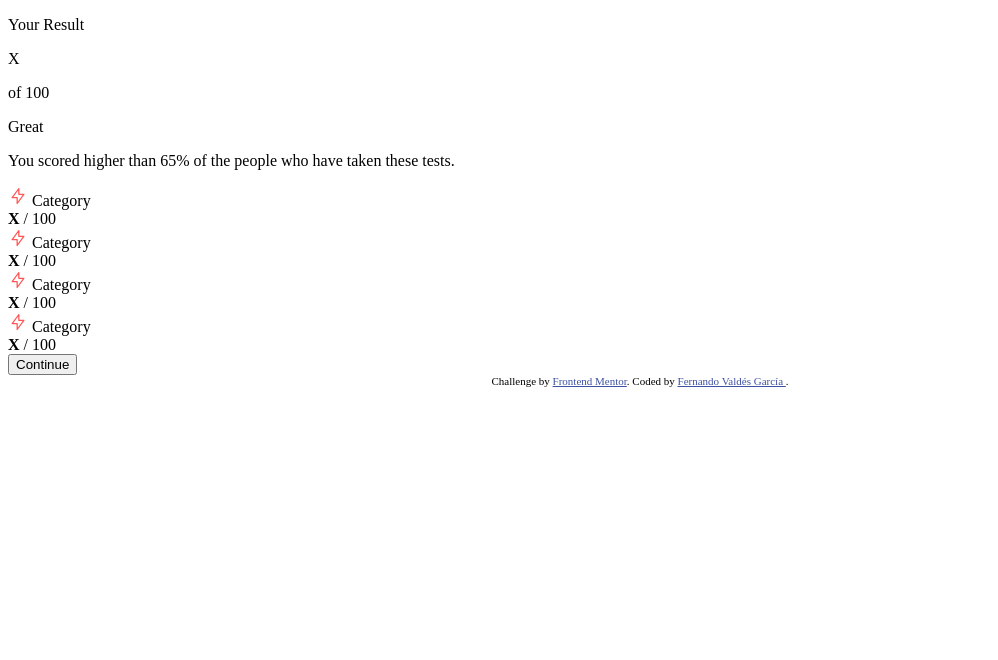
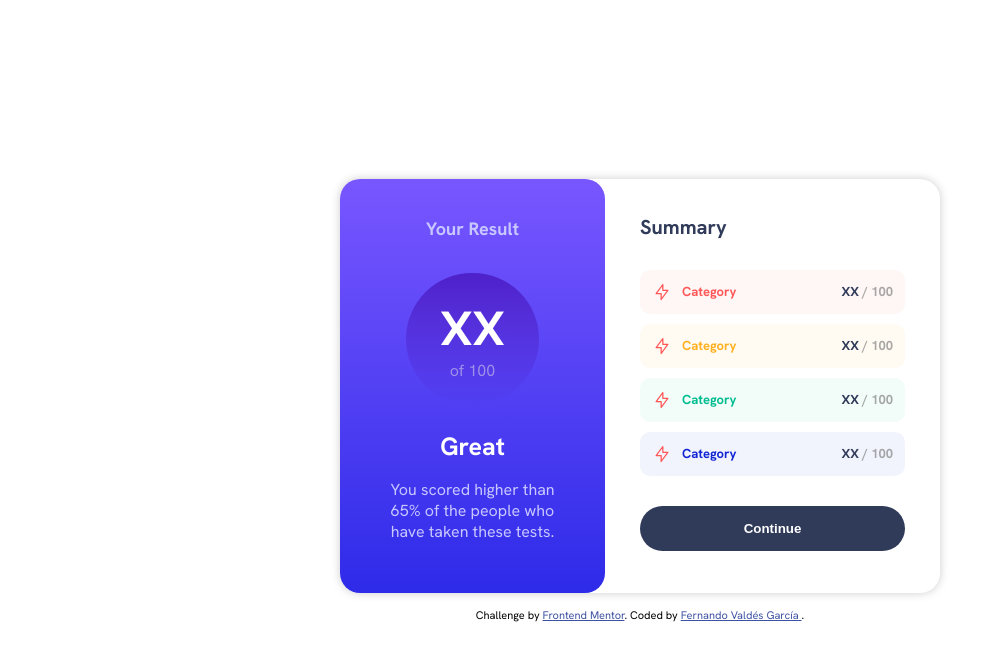
Before and after one commit to fvaldes0109/FM-results-summary-component, a plain HTML site: page index.html in a window 1280 px wide. Shown: the whole page, without its empty margins (0-998 px from the left). Drawn offline with Linux system fonts and the light colour scheme.

Commit message:
Finish desktop styles

```diff
--- /dev/null
+++ b/css/styles.css
@@ -0,0 +1,195 @@
+:root {
+    --light-red: hsl(0, 100%, 67%);
+    --orangey-yellow: hsl(39, 100%, 56%);
+    --grean-teal: hsl(166, 100%, 37%);
+    --cobalt-blue: hsl(234, 85%, 45%);
+
+    --pale-blue: hsl(221, 100%, 96%);
+    --light-lavender: hsl(241, 100%, 89%);
+    --dark-gray-blue: hsl(224, 30%, 27%);
+}
+
+@font-face {
+    font-family: 'Hanken';
+    src: url('../assets/fonts/HankenGrotesk-VariableFont_wght.ttf');
+}
+
+body {
+    min-height: 100vh;
+    display: flex;
+    align-items: center;
+    justify-content: center;
+    flex-direction: column;
+    font-family: 'Hanken';
+}
+
+.card {
+    background-color: white;
+    border-radius: 20px;
+    box-shadow: 0 0 10px 0 rgba(0, 0, 0, 0.2);
+    margin: 0 auto;
+    max-width: 600px;
+    display: flex;
+}
+
+.card .result {
+    border-radius: 20px;
+    width: 50%;
+    display: flex;
+    flex-direction: column;
+    align-items: center;
+    text-align: center;
+
+    background: linear-gradient(
+        to bottom,
+        hsl(252, 100%, 67%),
+        hsl(241, 81%, 54%)
+    );
+
+    padding: 20px 0;
+}
+
+.result .title {
+    color: var(--light-lavender);
+    font-weight: bold;
+    font-size: 18px;
+}
+
+.result .score-area {
+    margin: 15px;
+    border-radius: 50%;
+
+    background: linear-gradient(
+        to bottom,
+        hsla(256, 72%, 46%, 1),
+        hsla(241, 72%, 46%, 0)
+    );
+
+    display: flex;
+    flex-direction: column;
+    align-items: center;
+    justify-content: center;
+    width: 50%;
+    height: 0;
+    padding-bottom: 25%;
+    padding-top: 25%;
+}
+
+.score-area .score {
+    color: white;
+    font-size: 48px;
+    font-weight: bolder;
+    margin: 0;
+}
+
+.score-area .subscore {
+    margin: 0;
+    color: hsla(0, 0%, 91%, 0.5);
+}
+
+.result .subtitle {
+    color: white;
+    font-weight: bold;
+    font-size: 25px;
+    margin: 10px 0 0;
+}
+
+.result .stats {
+    padding: 0 40px 15px;
+    color: var(--light-lavender);
+}
+
+.summary {
+    padding: 35px;
+    width: 50%;
+}
+
+.summary .title {
+    color: var(--dark-gray-blue);
+    font-size: 20px;
+    font-weight: bold;
+    margin: 0;
+    display: flex;
+    flex-direction: column;
+}
+
+.summary .subjects {
+    padding: 20px 0;
+}
+
+.summary .subject {
+    margin: 10px 0;
+    padding: 12px;
+    display: flex;
+    justify-content: space-between;
+    align-items: center;
+    font-size: 13px;
+    border-radius: 10px;
+}
+
+.subject .subject-name {
+    display: flex;
+    align-items: center;
+    font-weight: bold;
+}
+
+.subject-name span {
+    padding: 0 10px;
+
+}
+
+.subject:nth-child(1) {
+    background-color: hsla(0, 100%, 67%, 0.05);
+    color: var(--light-red);
+
+}
+
+.subject:nth-child(2) {
+    background-color: hsla(39, 100%, 56%, 0.05);
+    color: var(--orangey-yellow);
+
+}
+
+.subject:nth-child(3) {
+    background-color: hsla(166, 100%, 37%, 0.05);
+    color: var(--grean-teal);
+
+}
+
+.subject:nth-child(4) {
+    background-color: hsla(234, 85%, 45%, 0.05);
+    color: var(--cobalt-blue);
+
+}
+
+.subject .subject-score b {
+    color: var(--dark-gray-blue);
+}
+
+.subject .subject-score {
+    color: rgba(128, 128, 128, 0.686);
+    font-weight: bold;
+}
+
+button {
+    width: 100%;
+    border: 0;
+    height: 45px;
+    border-radius: 25px;
+    background-color: var(--dark-gray-blue);
+    color: white;
+    font-weight: bold;
+    cursor: pointer;
+}
+
+button:hover {
+    background: linear-gradient(
+        to bottom,
+        hsl(252, 100%, 67%),
+        hsl(241, 81%, 54%)
+    );
+}
+
+footer {
+    margin: 15px 0;
+}
--- a/index.html
+++ b/index.html
@@ -5,6 +5,7 @@
   <meta name="viewport" content="width=device-width, initial-scale=1.0"> <!-- displays site properly based on user's device -->
 
   <link rel="icon" type="image/png" sizes="32x32" href="./assets/images/favicon-32x32.png">
+  <link rel="stylesheet" href="./css/styles.css">
 
   <title>Frontend Mentor | Results summary component</title>
 
@@ -19,7 +20,7 @@
       <div class="result">
         <p class="title">Your Result</p>
         <div class="score-area">
-          <p class="score">X</p>
+          <p class="score">XX</p>
           <p class="subscore">of 100</p>
         </div>
         <p class="subtitle">Great</p>
@@ -27,12 +28,14 @@
       </div>
 
       <div class="summary">
+        <p class="title">Summary</p>
+        <div class="subjects">
           <div class="subject">
             <div class="subject-name">
               <img src="./assets/images/icon-reaction.svg" alt="Icon" aria-hidden="true">
               <span>Category</span>
             </div>
-          <span><b>X</b> / 100</span>
+            <span class="subject-score"><b>XX</b> / 100</span>
           </div>
 
           <div class="subject">
@@ -40,7 +43,7 @@
               <img src="./assets/images/icon-reaction.svg" alt="Icon" aria-hidden="true">
               <span>Category</span>
             </div>
-          <span><b>X</b> / 100</span>
+            <span class="subject-score"><b>XX</b> / 100</span>
           </div>
 
           <div class="subject">
@@ -48,7 +51,7 @@
               <img src="./assets/images/icon-reaction.svg" alt="Icon" aria-hidden="true">
               <span>Category</span>
             </div>
-          <span><b>X</b> / 100</span>
+            <span class="subject-score"><b>XX</b> / 100</span>
           </div>
 
           <div class="subject">
@@ -56,7 +59,8 @@
               <img src="./assets/images/icon-reaction.svg" alt="Icon" aria-hidden="true">
               <span>Category</span>
             </div>
-          <span><b>X</b> / 100</span>
+            <span class="subject-score"><b>XX</b> / 100</span>
+          </div>
         </div>
 
         <button>Continue</button>
@@ -64,10 +68,12 @@
     </div>
   </main>
 
+  <footer>
     <div class="attribution">
       Challenge by <a href="https://www.frontendmentor.io?ref=challenge" target="_blank">Frontend Mentor</a>.
       Coded by <a href="https://www.linkedin.com/in/fernando-vald%C3%A9s-garc%C3%ADa-a46142221/">Fernando Valdés García
       </a>.
     </div>
+  </footer>
 </body>
 </html>
```
Lines whose indentation alone changed are shown as unchanged.
